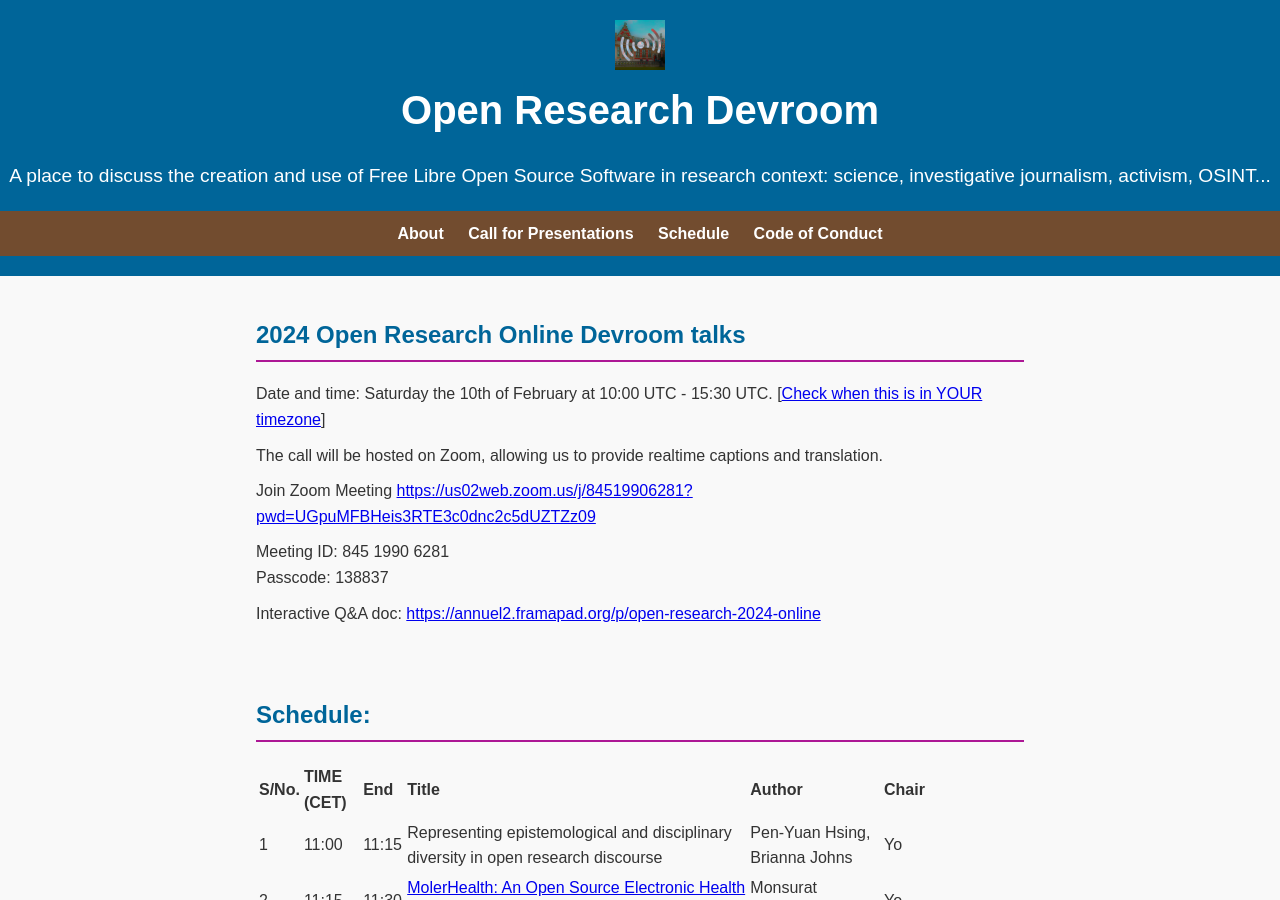
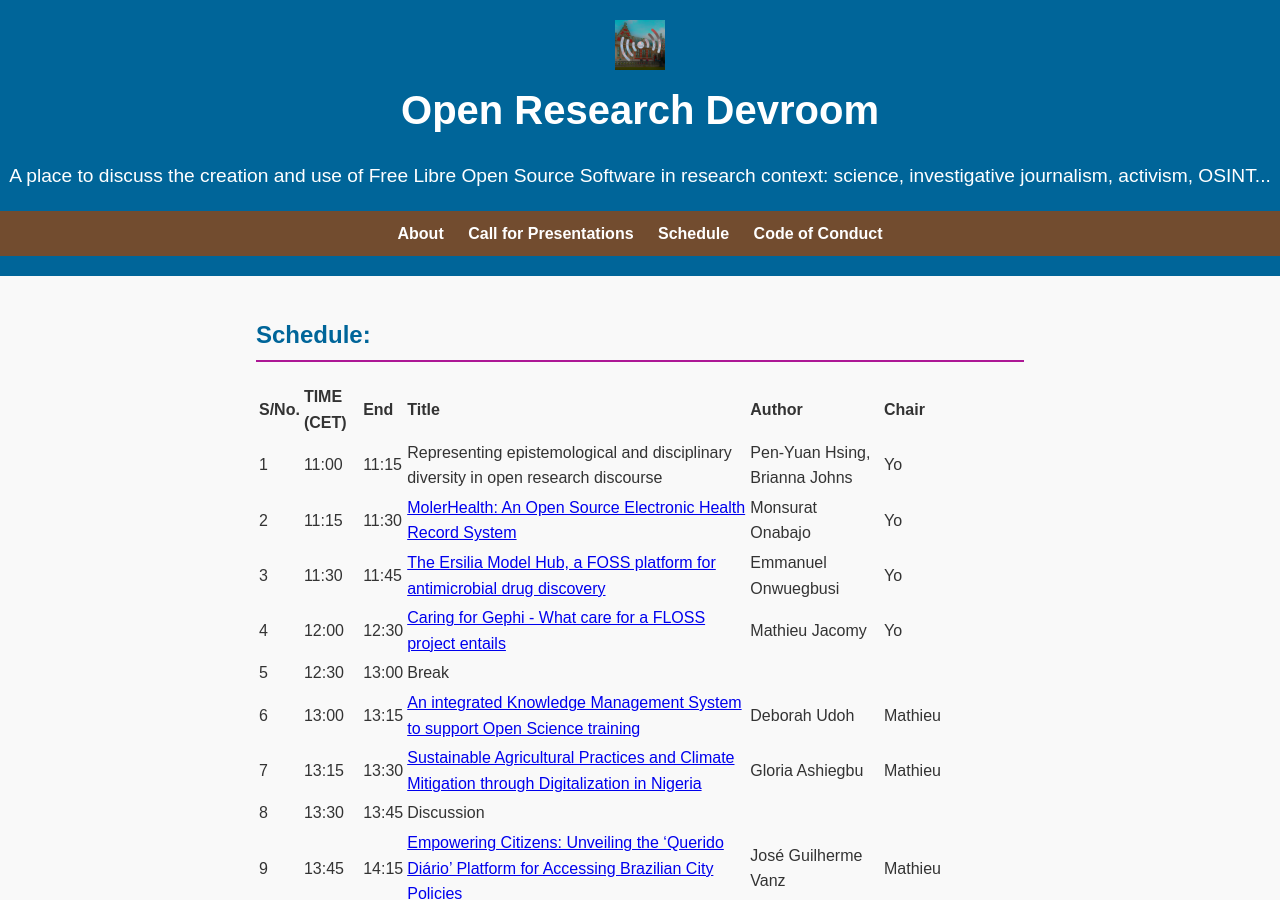
Before and after one commit to research-fosdem/research-fosdem.github.io, a Jekyll site: the page built from 2024-online-schedule.md, in a window 1280 px wide and 900 px high. Built offline with Jekyll 4.4.1, drawn with Linux system fonts in a browser that asks for light colours.

```diff
--- a/2024-online-schedule.md
+++ b/2024-online-schedule.md
@@ -2,26 +2,6 @@
 layout: default
 title: 2024 ORDEM Schedule
 ---
-
-<section>
-<div markdown="1">
-## 2024 Open Research Online Devroom talks
-
-Date and time: Saturday the 10th of February at 10:00 UTC - 15:30 UTC. [[Check when this is in YOUR timezone](https://arewemeetingyet.com/London/2024-02-10/10:00)]
-
-The call will be hosted on Zoom, allowing us to provide realtime captions and translation.
-
-Join Zoom Meeting
-[https://us02web.zoom.us/j/84519906281?pwd=UGpuMFBHeis3RTE3c0dnc2c5dUZTZz09](https://us02web.zoom.us/j/84519906281?pwd=UGpuMFBHeis3RTE3c0dnc2c5dUZTZz09)
-
-Meeting ID: 845 1990 6281
-Passcode: 138837
-
-Interactive Q&A doc: [https://annuel2.framapad.org/p/open-research-2024-online](https://annuel2.framapad.org/p/open-research-2024-online)
-
-</div>
-</section>
-
 <section id="schedule">
 <div markdown="1">
 ## Schedule:
```
Also changed, not shown: 2025-online-schedule.md (added, +47 -0 lines).
